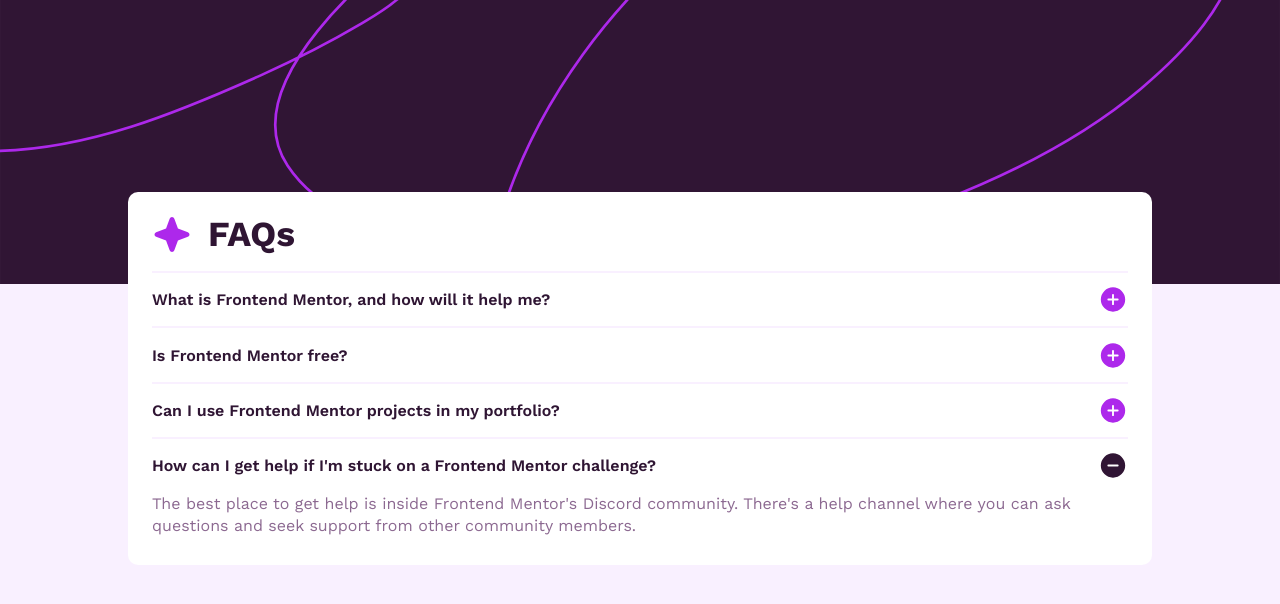
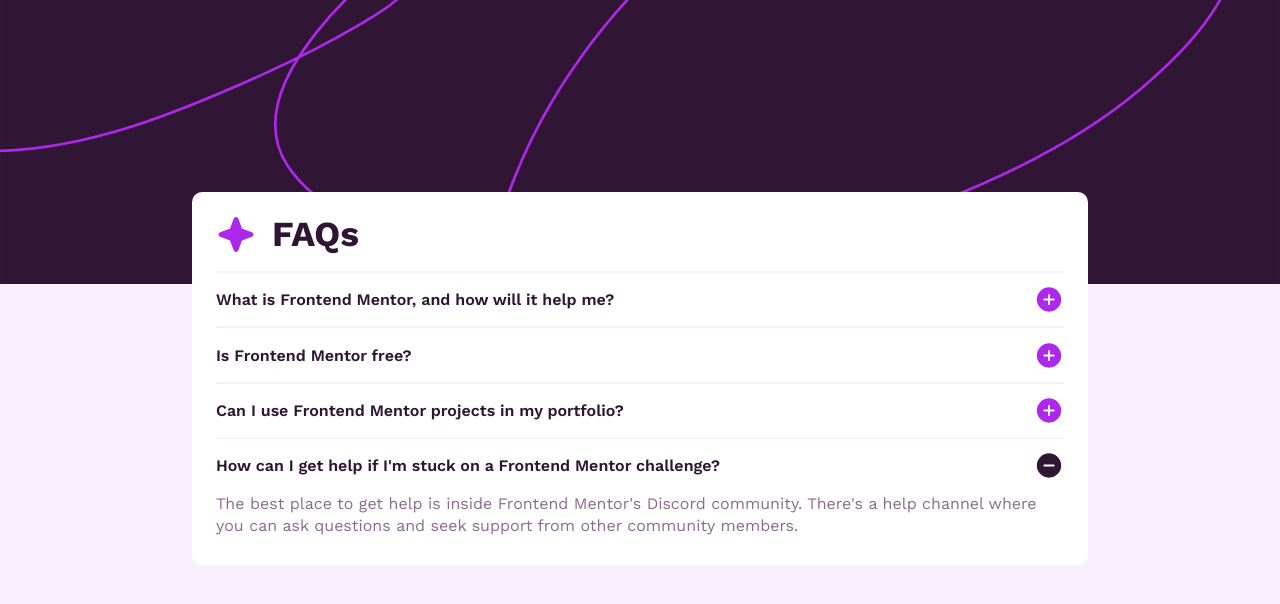
Before and after one commit to chefTee/faq-accordion-main, a plain HTML site: page index.html in a window 1280 px wide. Both pictures are taken after a click on the button 640 px from the left and 464 px from the top of the page. Drawn offline with nearby package versions, Linux system fonts and the light colour scheme.

Commit message:
second commit

```diff
--- a/script.js
+++ b/script.js
@@ -8,35 +8,39 @@
         openBtn[index].classList.toggle("hide");
         closeBtn[index].classList.toggle("hide");
         answers[index].classList.toggle("close");
+})
     });
     //Adding Keyboard Navigation
-    question.setAttribute('tabindex', '0');
-    if (index !== 0) {
-        question.setAttribute('tabindex', '-1')
-    }
+questions.forEach((question, index) => {
+    question.setAttribute('tabindex', index === 0 ? '0' : '-1')
+});
+
+    questions.forEach((question, index) => {
         question.addEventListener('keydown', (e) => {
             switch(e.key){
                 case 'ArrowDown':
                 e.preventDefault();
-                if (index < questions.length - 1) {
-                    questions[index + 1 ].focus();
+                if(index < questions.length - 1){
+                    questions[index + 1].focus();
                 }
                 break;
+
                 case 'ArrowUp':
                 e.preventDefault();
-                if (index > 0){
+                if(index > 0){
                     questions[index - 1].focus();
                 }
                 break;
+
                 case 'Enter':
                 case ' ':
                 e.preventDefault();
                 questions[index].click();
                 break;
             }
+
         })
     })
-
 //Adding Accessible Rich Internet Applications
 questions.forEach((question, index) => {
     question.setAttribute('role', 'button');
--- a/style.css
+++ b/style.css
@@ -28,8 +28,7 @@
     background-repeat: no-repeat;
 }
 .faq-container{
-    max-width: 80%;
-    width: max-content;
+    width: 70%;
     height: auto;
     background-color: var(--white);
     padding: 5px 1.5rem 5px 1.5rem;
@@ -95,7 +94,7 @@
     display: none;
 }
 .question .answer{
-    width: 100%;
+    width: fit-content;
     padding-bottom: 1.4em;
 }
 .question .answer.close{
```
Also changed, not shown: index.html (+0 -29 lines). Lines whose indentation alone changed are shown as unchanged.
